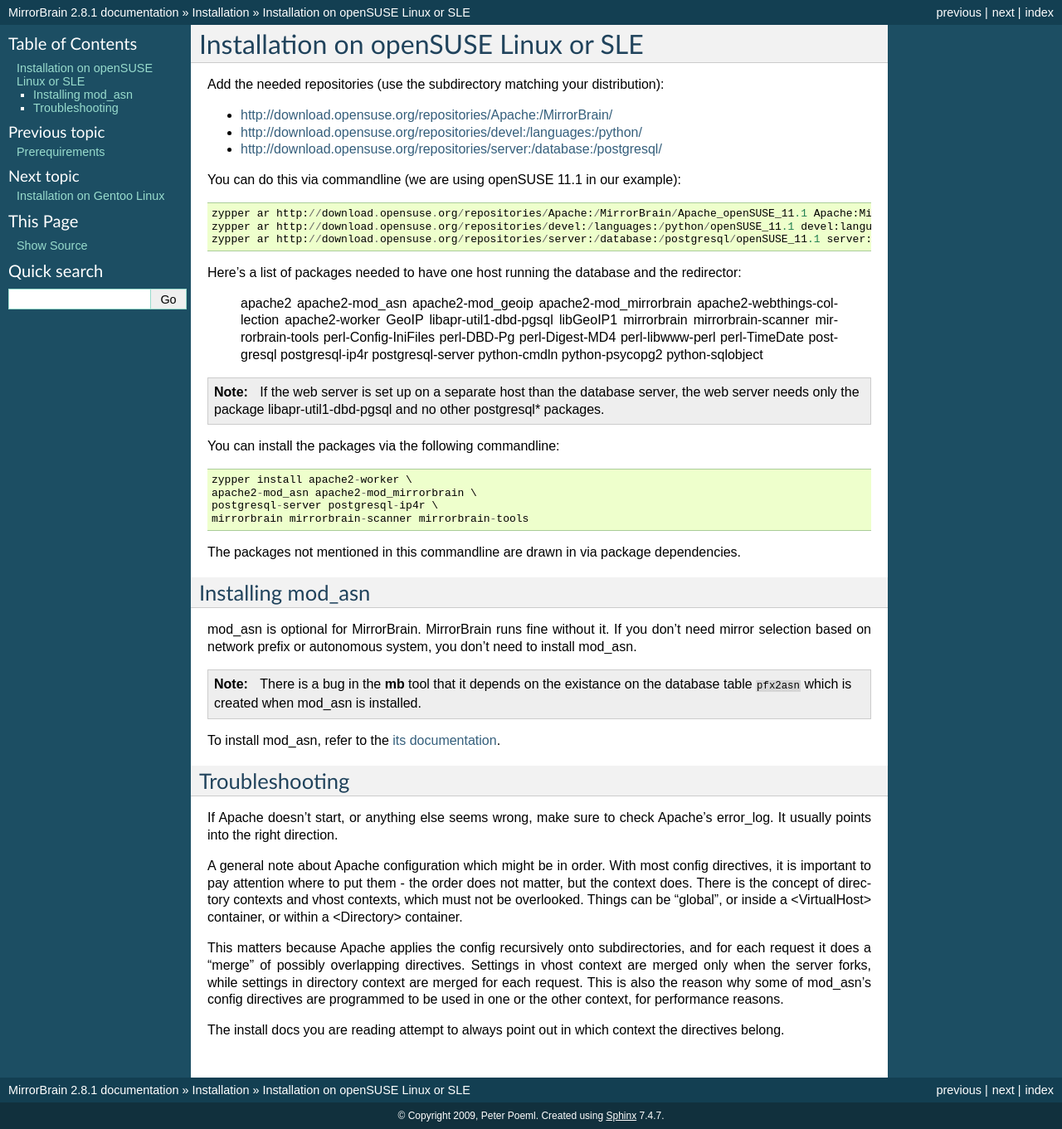
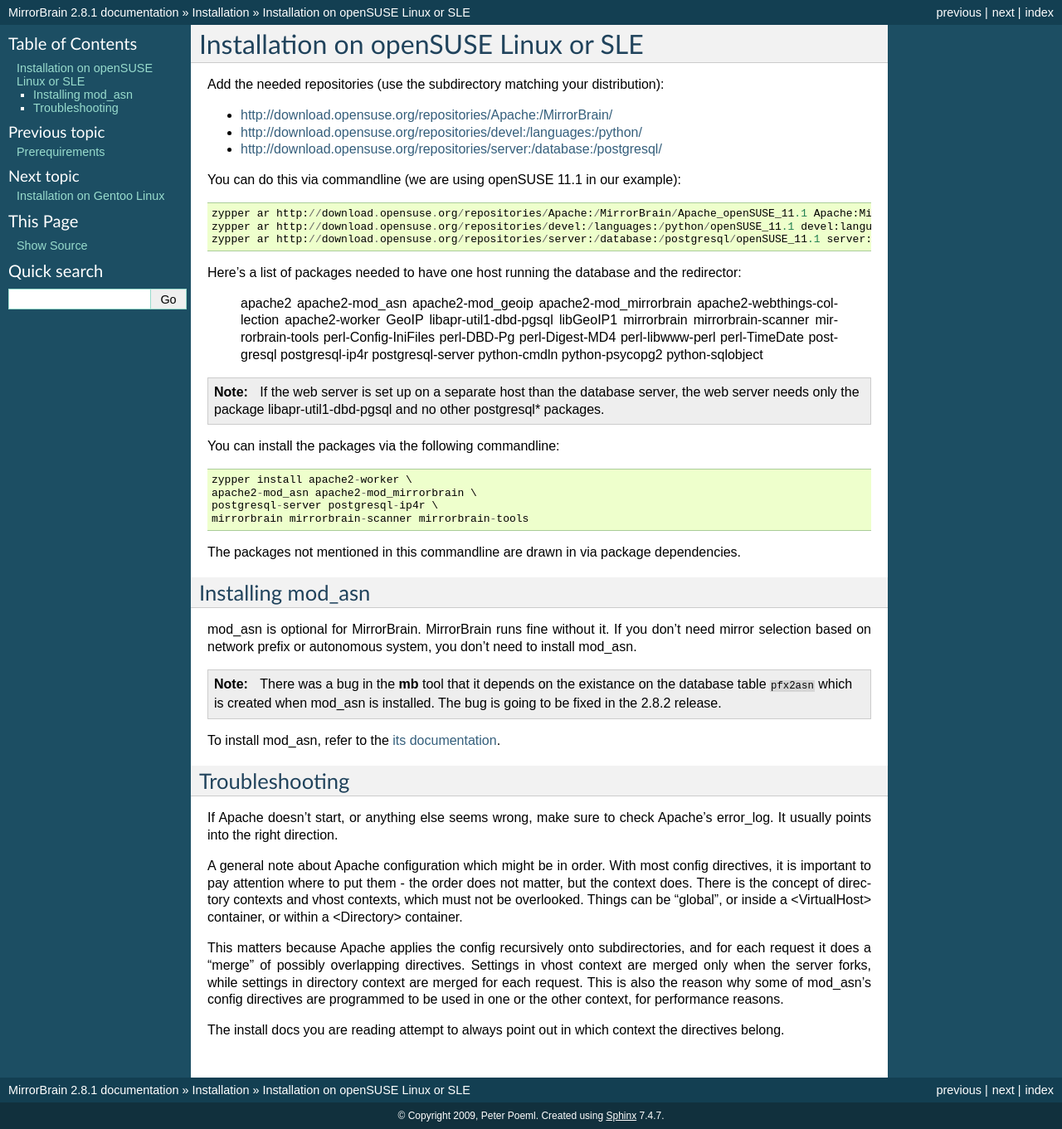
Before and after one commit to hayalci/mirrorbrain, a Sphinx documentation site: the page built from docs/installation/opensuse.rst, in a window 1280 px wide. Shown: the whole page at 83% size. Built offline with Sphinx 7.4.7, drawn with Linux system fonts in a browser that asks for light colours.

Commit message:
install docs: take note that the dependency on mod_asn is going to be removed with the next release.
git-svn-id: http://svn.mirrorbrain.org/svn/mirrorbrain/trunk@7706 2d291e14-ff0c-0410-a3fa-d5caa9871f55

```diff
--- a/docs/installation/opensuse.rst
+++ b/docs/installation/opensuse.rst
@@ -75,8 +75,9 @@
 don't need to install mod_asn.
 
 .. note::
-   There is a bug in the :program:`mb` tool that it depends on the existance on
-   the database table ``pfx2asn`` which is created when mod_asn is installed.
+   There was a bug in the :program:`mb` tool that it depends on the existance on
+   the database table ``pfx2asn`` which is created when mod_asn is installed. The
+   bug is going to be fixed in the 2.8.2 release.
 
 To install mod_asn, refer to the `its documentation`__.
 
```
